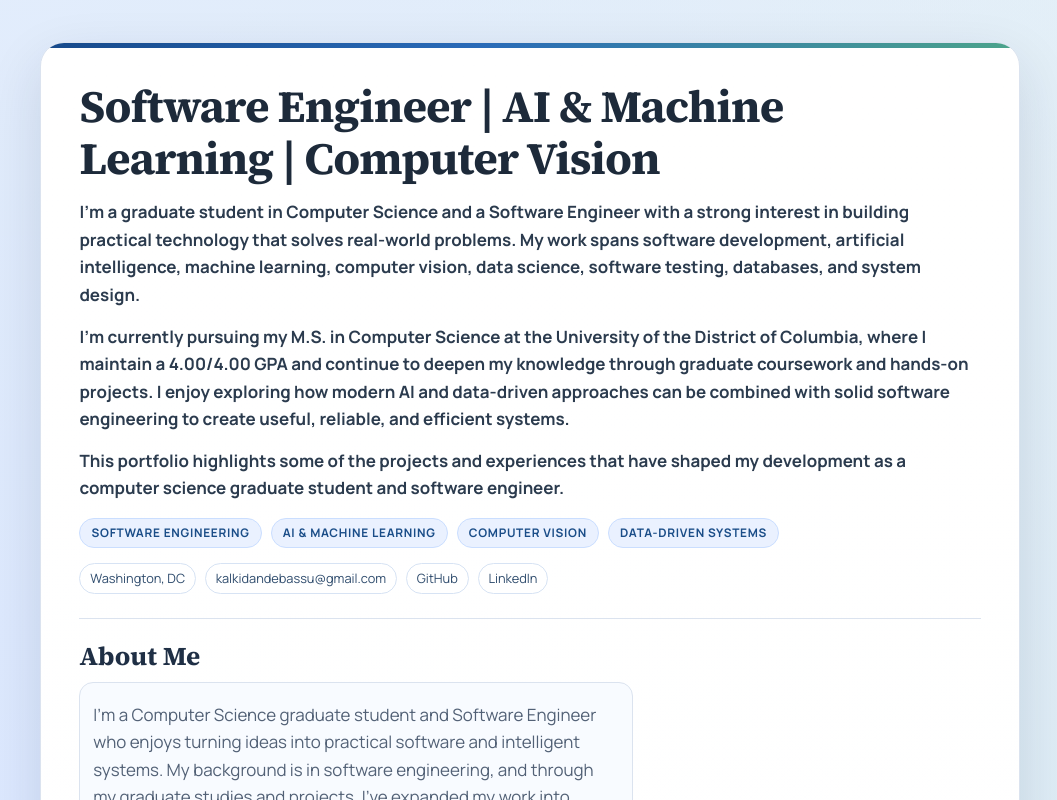
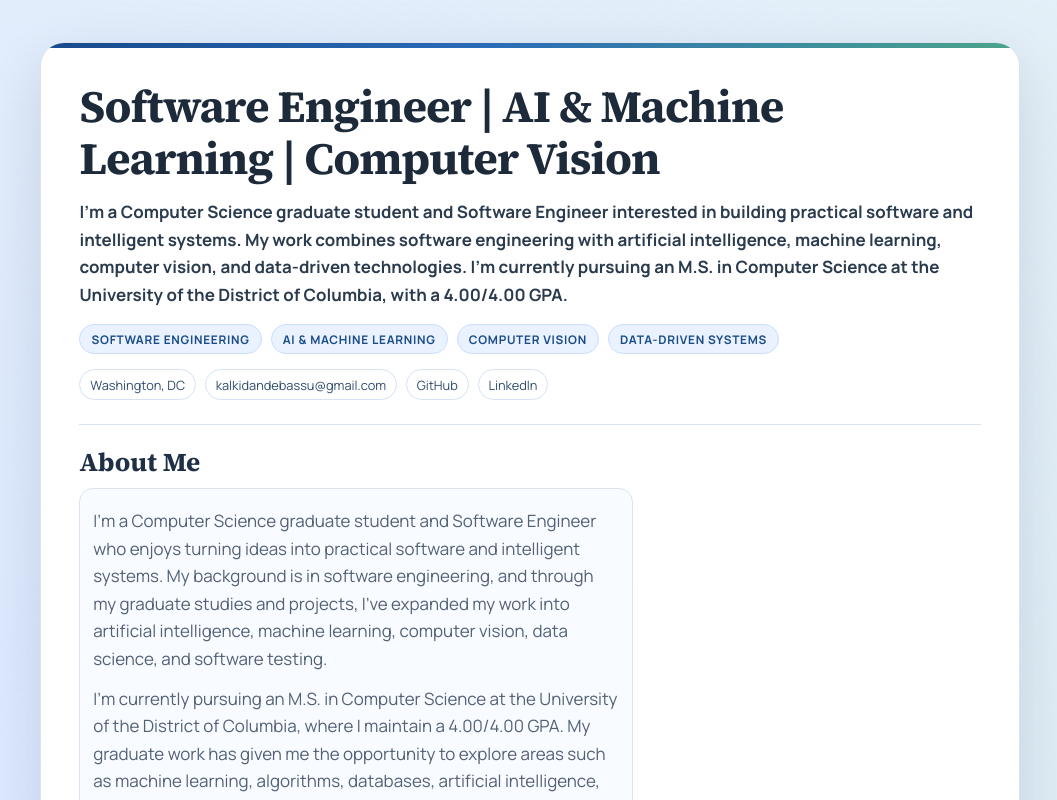
Before and after one commit to kalina0817/Portfolio, a React (Create React App) app in the folder kalkidan-portfolio/: page / in a window 1280 px wide. Shown: the top 800 px of the page, without its empty margins (110-1167 px from the left). Built offline with nearby package versions, Linux system fonts and the light colour scheme.

Commit message:
Update portfolio summary to concise one-paragraph version

```diff
--- a/kalkidan-portfolio/src/App.js
+++ b/kalkidan-portfolio/src/App.js
@@ -6,24 +6,12 @@ function App() {
       <main className="hero" aria-label="Kalkidan Debassu portfolio introduction">
         <h1>Software Engineer | AI &amp; Machine Learning | Computer Vision</h1>
         <p className="tagline">
-          I&apos;m a graduate student in Computer Science and a Software Engineer
-          with a strong interest in building practical technology that solves
-          real-world problems. My work spans software development, artificial
-          intelligence, machine learning, computer vision, data science,
-          software testing, databases, and system design.
-        </p>
-        <p className="tagline">
-          I&apos;m currently pursuing my M.S. in Computer Science at the
-          University of the District of Columbia, where I maintain a 4.00/4.00
-          GPA and continue to deepen my knowledge through graduate coursework
-          and hands-on projects. I enjoy exploring how modern AI and
-          data-driven approaches can be combined with solid software engineering
-          to create useful, reliable, and efficient systems.
-        </p>
-        <p className="tagline">
-          This portfolio highlights some of the projects and experiences that
-          have shaped my development as a computer science graduate student and
-          software engineer.
+          I&apos;m a Computer Science graduate student and Software Engineer
+          interested in building practical software and intelligent systems. My
+          work combines software engineering with artificial intelligence,
+          machine learning, computer vision, and data-driven technologies. I&apos;m
+          currently pursuing an M.S. in Computer Science at the University of
+          the District of Columbia, with a 4.00/4.00 GPA.
         </p>
         <div className="chips" aria-label="Focus areas">
           <span>Software Engineering</span>
```
Also changed, not shown: 1 other file (tests, documents, lock files or other folders).
